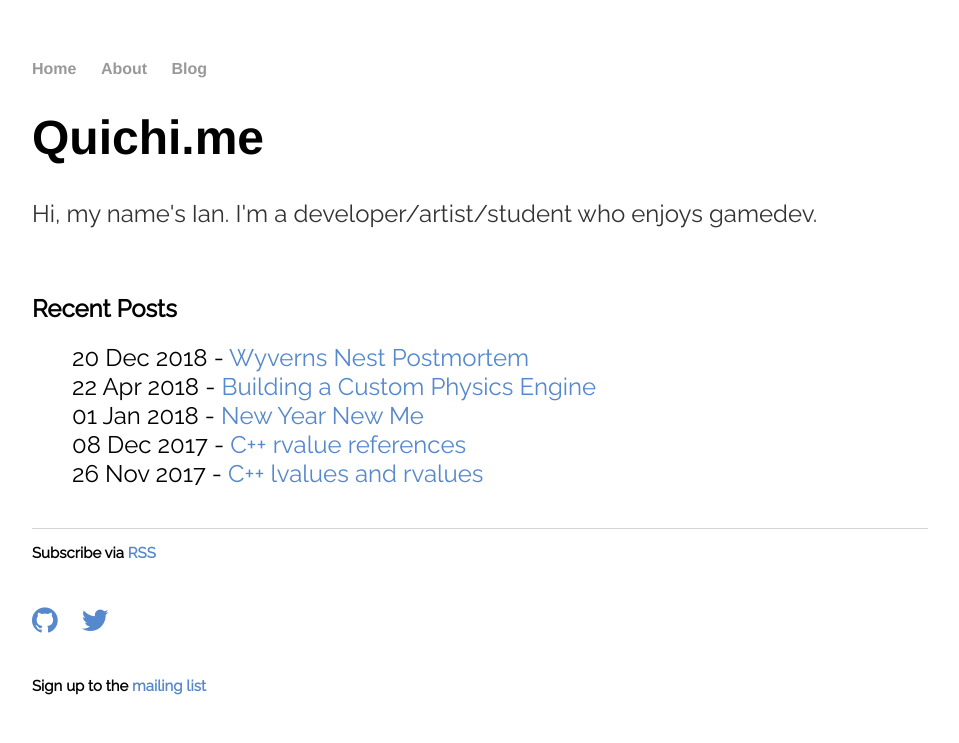
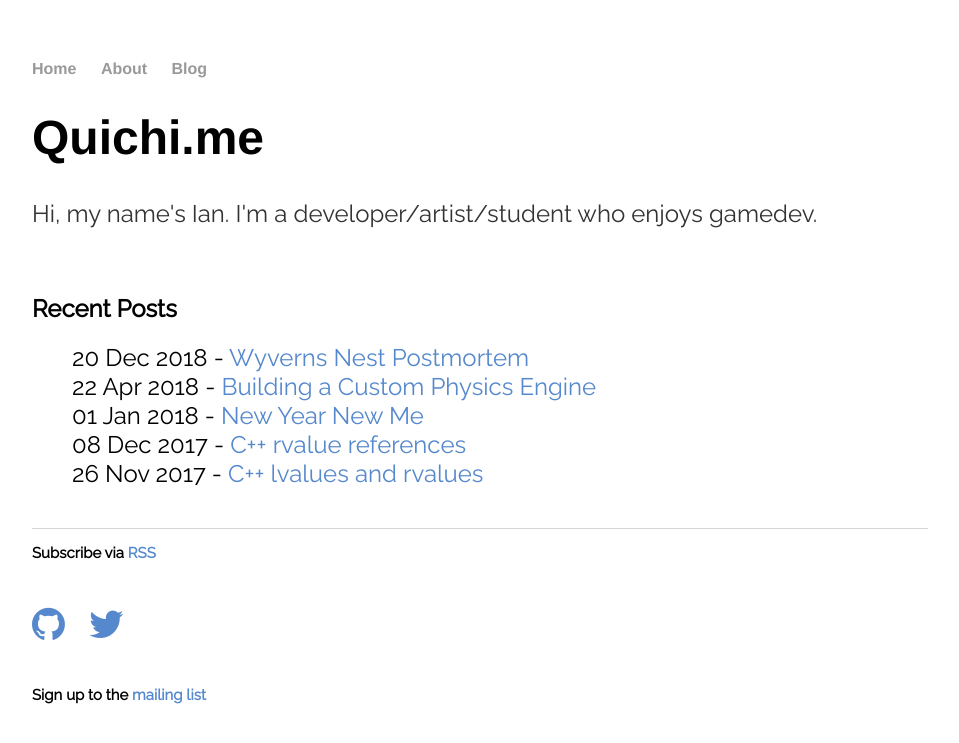
Before and after one commit to ianw3214/ianw3214.github.io, a Jekyll site: the page built from index.html, in a window 1280 px wide. Shown: the top 743 px of the page, without its empty margins (160-1119 px from the left). Built offline with Jekyll 4.4.1, drawn with Linux system fonts in a browser that asks for light colours; a script that is not in the unit is left out.

Commit message:
Update icon font size using font awesome class

```diff
--- a/_layouts/default.html
+++ b/_layouts/default.html
@@ -30,10 +30,10 @@
             <br/>
             <ul>
                 <li>
-                    <a href="https://github.com/ianw3214" target="_blank"><i class="icon fa fa-github" aria-hidden="true"></i></a>
+                    <a href="https://github.com/ianw3214" target="_blank"><i class="fa-3x fa fa-github" aria-hidden="true"></i></a>
                 </li>
                 <li>
-                    <a href="https://twitter.com/ianw3214" target="_blank"><i class="icon fa fa-twitter" aria-hidden="true"></i></a>
+                    <a href="https://twitter.com/ianw3214" target="_blank"><i class="fa-3x fa fa-twitter" aria-hidden="true"></i></a>
                 </li>
             </ul>
             <br/>
--- a/css/main.css
+++ b/css/main.css
@@ -49,7 +49,3 @@
 time {
     padding-left: 15px;
 }
-
-.icon {
-    font-size: 30px;
-}
```
